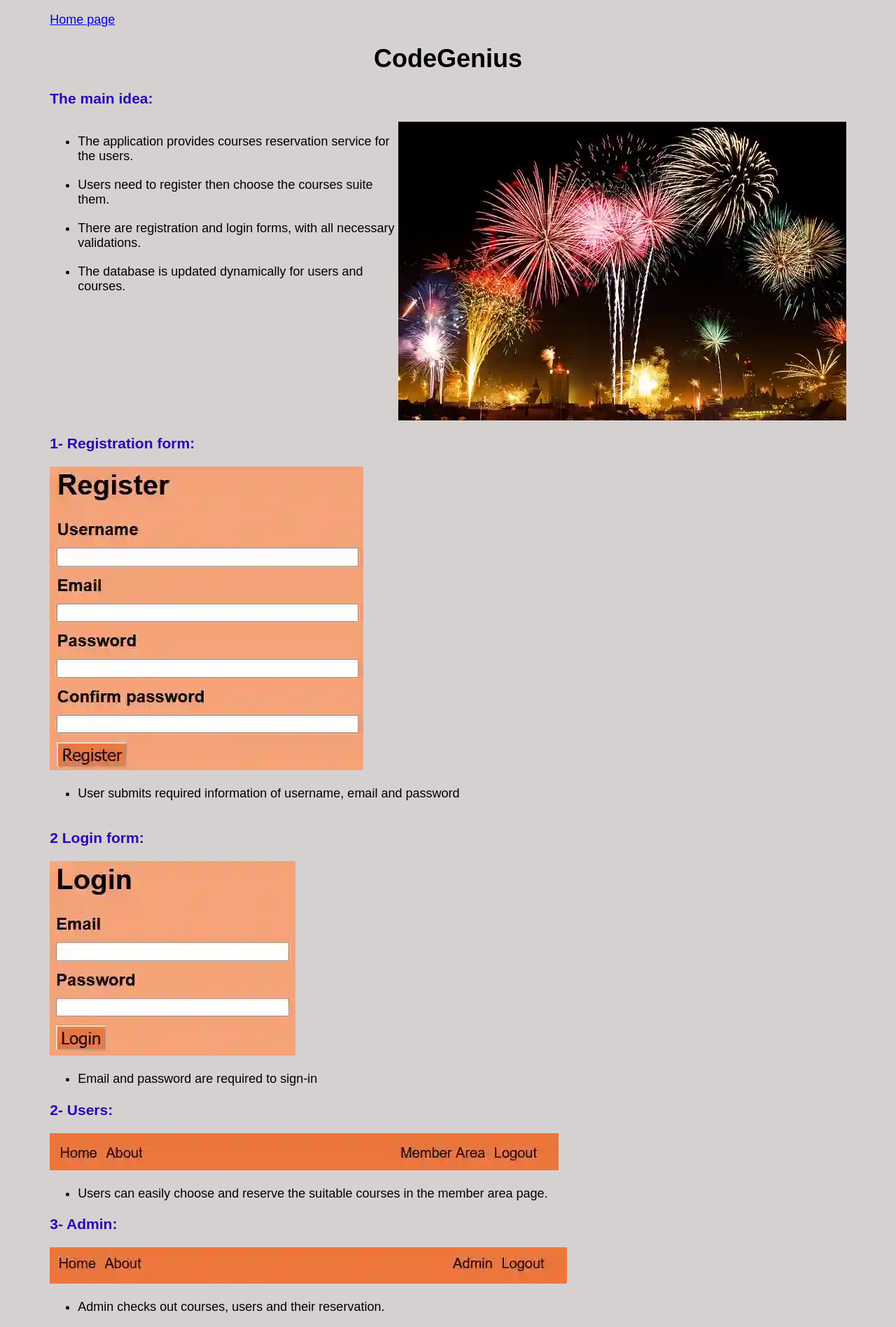
After one commit to zlearner0/CodeGenius, a Flask app: page /landing_page in a window 1280 px wide. The commit adds this page. Shown: the whole page at 70% size. Run offline with Flask 3, Linux system fonts and the light colour scheme.

Commit message:
adding html landing page with its route

```diff
--- a/project/routes.py
+++ b/project/routes.py
@@ -109,3 +109,8 @@ def admin():
     else:
         flash('Admin privilege needed to access admin page')
         return redirect(url_for('member_area'))
+
+
+@app.route('/landing_page')
+def landing_page():
+    return render_template('landing_page.html')
--- /dev/null
+++ b/project/static/landing.css
@@ -0,0 +1,33 @@
+
+/*landing page styles*/
+
+body {
+    font-family: Arial, Helvetica, sans-serif;
+    font-size: 18px;
+    color: #000;
+    background-color: #d1cccce5;
+
+}
+
+.landing-container {
+    width: 90%;
+    margin: auto;
+}
+
+
+h3, h4 {
+    color: #2609b7;
+}
+
+
+.land-h1{
+    text-align: center;
+}
+
+.intro {
+    display: flex;
+    justify-content: space-between;
+}
+.concept li {
+    padding-bottom: 20px;
+}
--- /dev/null
+++ b/project/templates/landing_page.html
@@ -0,0 +1,63 @@
+<!DOCTYPE html>
+<html>
+
+<head>
+    <link rel="stylesheet" href="../static/landing.css">
+    <title>landing page</title>
+</head>
+
+<body>
+    <div class="landing-container">
+
+        <p><a href="{{ url_for('home') }}">Home page</a></p>
+        <h1 class="land-h1">CodeGenius</h1>
+
+        <h3>The main idea:</h3>
+        <div class="intro">
+            <ul class="concept">
+                <li> The application provides courses reservation service for the users.</li>
+                <li>Users need to register then choose the courses suite them.</li>
+                <li>There are registration and login forms, with all necessary validations.</li>
+                <li>The database is updated dynamically for users and courses.</li>
+
+            </ul>
+            <img src="../static/landing_images/firework.webp" alt="Code Genius picture">
+        </div>
+
+        <h3>1- Registration form:</h3>
+
+
+
+        <img src="../static/landing_images/register.webp" alt="">
+
+        <ul class="concept">
+            <li>User submits required information of username, email and password</li>
+        </ul>
+
+        <h3>2 Login form:</h3>
+        <img src="../static/landing_images/login.webp" alt="">
+
+        <ul>
+            <li>Email and password are required to sign-in</li>
+        </ul>
+
+
+        <h3>2- Users:</h3>
+
+        <img src="../static/landing_images/member area.webp" alt="">
+        <ul>
+            <li>Users can easily choose and reserve the suitable courses in the member area page. </li>
+        </ul>
+        <h3>3- Admin:</h3>
+
+        <img src="../static/landing_images/admin.webp" alt="">
+        <ul>
+            <li>Admin checks out courses, users and their reservation.</li>
+        </ul>
+
+
+
+    </div>
+</body>
+
+</html>
```
Also changed, not shown: project/static/landing_images/admin.webp (added), project/static/landing_images/firework.webp (added), project/static/landing_images/login.webp (added), project/static/landing_images/member area.webp (added), project/static/landing_images/register.webp (added), project/templates/about.html (line endings or trailing spaces).
